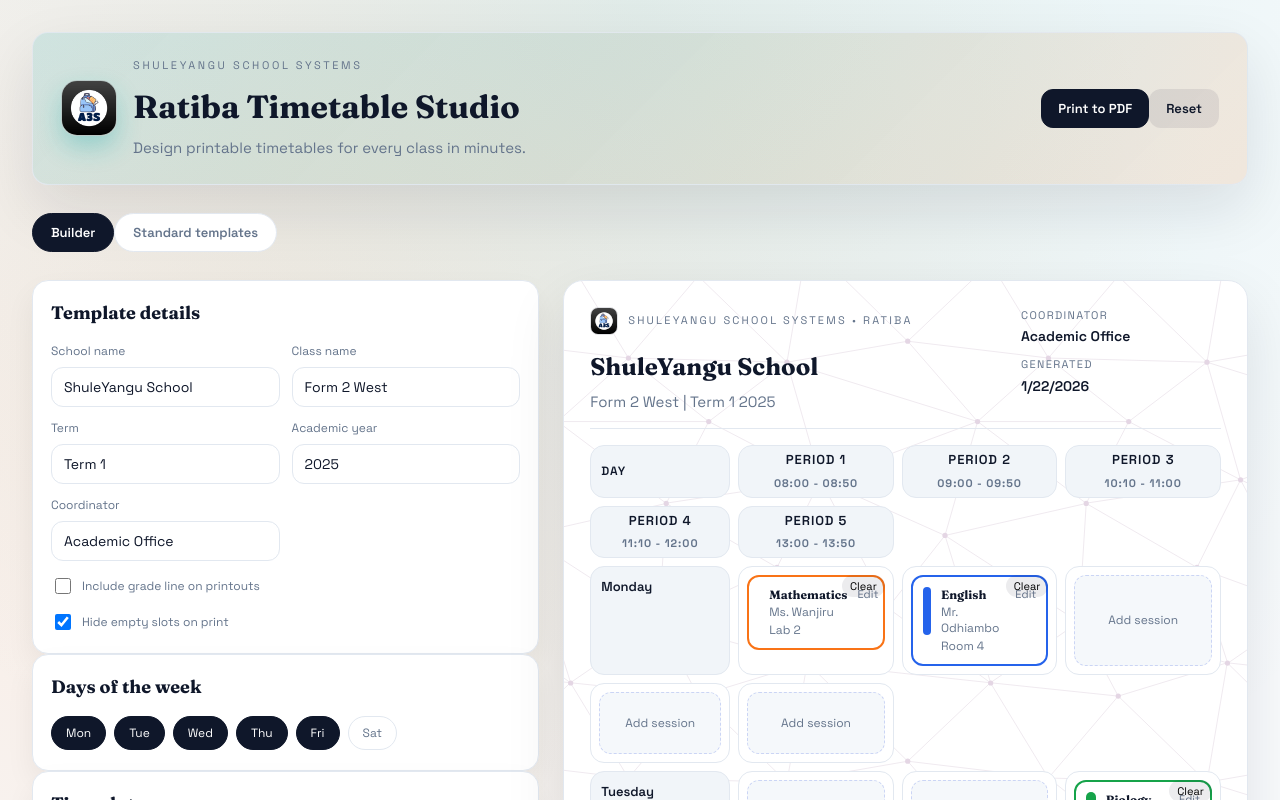
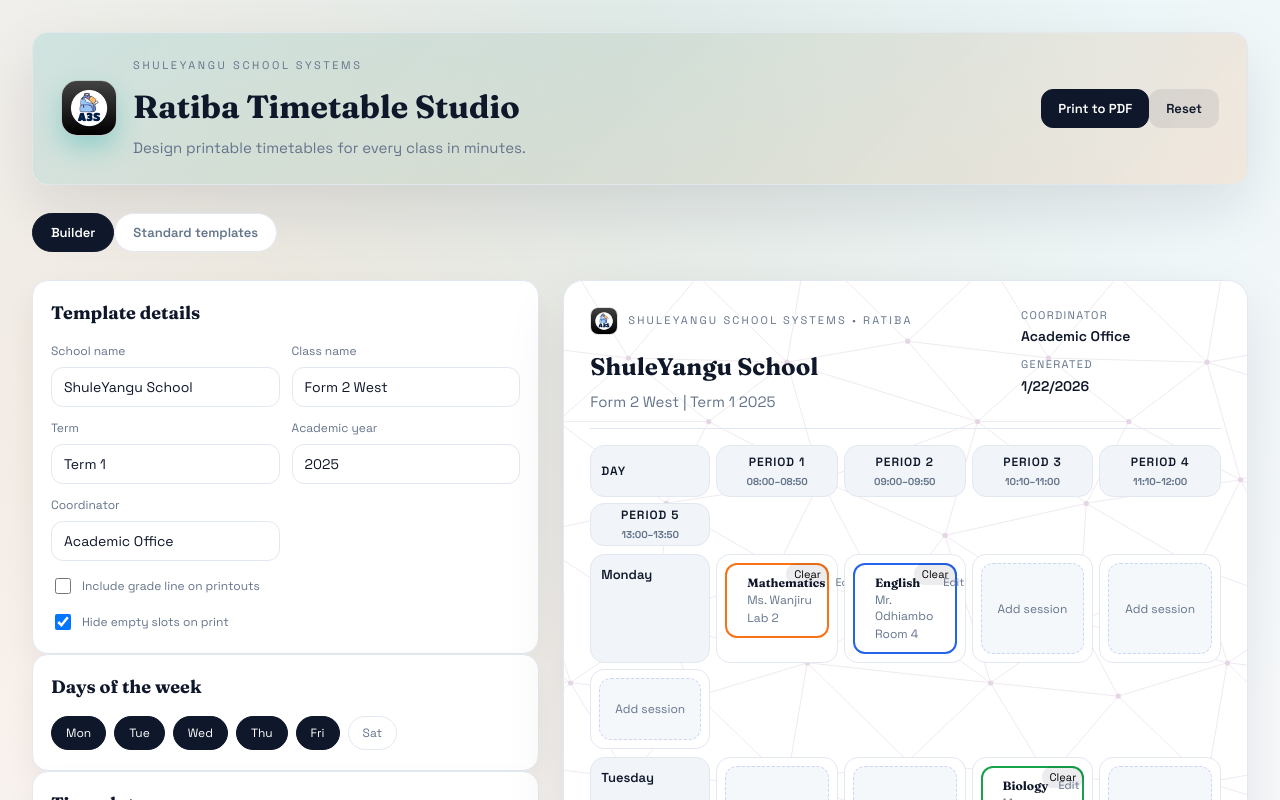
Before and after one commit to simlexx-k/shuleyangu-ratiba, a Vue app: page / in a window 1280 px wide. Shown: the top 800 px of the page. Built offline with nearby package versions, Linux system fonts and the light colour scheme.

Commit message:
style: compact time headers

```diff
--- a/src/App.vue
+++ b/src/App.vue
@@ -317,7 +317,19 @@ const newSlot = reactive({
 
 const activeDays = computed(() => template.value.days.filter(day => day.active))
 
-const getStandardTimeHeaders = (standard) => standard.rows.map(row => row.time)
+const formatTimeHeader = (value) => {
+  const text = String(value || '').trim()
+  if (!text.includes('-')) return text
+  return text.replace(/\s*-\s*/g, '–')
+}
+
+const formatTimeRange = (start, end) => {
+  if (!start && !end) return ''
+  if (!start || !end) return `${start || ''}${end || ''}`
+  return `${start}–${end}`
+}
+
+const getStandardTimeHeaders = (standard) => standard.rows.map(row => formatTimeHeader(row.time))
 
 const getStandardDayRows = (standard) => {
   return standard.days.map((day, dayIndex) => ({
@@ -465,7 +477,9 @@ const buildStandardTemplateHtml = (standard) => {
       </div>
     `
     : ''
-  const headerCells = standard.rows.map(row => `<th>${escapeHtml(row.time)}</th>`).join('')
+  const headerCells = standard.rows
+    .map(row => `<th>${escapeHtml(formatTimeHeader(row.time))}</th>`)
+    .join('')
   const rows = standard.days
     .map((day, dayIndex) => {
       const cells = standard.rows
@@ -551,9 +565,16 @@ const buildStandardTemplateHtml = (standard) => {
           .meta-label { text-transform: uppercase; letter-spacing: 0.16em; font-size: 9px; }
           .meta-value { font-weight: 600; color: var(--ink); }
           .meta-line { display: inline-block; min-width: 140px; border-bottom: 1px dashed var(--line); height: 14px; }
-          table { width: 100%; border-collapse: collapse; margin-top: 18px; font-size: 12px; position: relative; z-index: 1; }
-          th, td { border: 1px solid var(--line); padding: 9px 10px; text-align: left; vertical-align: top; }
-          th { background: var(--paper-alt); text-transform: uppercase; letter-spacing: 0.08em; font-size: 10px; color: var(--muted); }
+          table { width: 100%; border-collapse: collapse; margin-top: 18px; font-size: 11px; position: relative; z-index: 1; }
+          th, td { border: 1px solid var(--line); padding: 7px 8px; text-align: left; vertical-align: top; }
+          th {
+            background: var(--paper-alt);
+            text-transform: uppercase;
+            letter-spacing: 0.08em;
+            font-size: 9px;
+            color: var(--muted);
+            white-space: nowrap;
+          }
           tbody tr:nth-child(even) td { background: #fbfdff; }
           td.day { font-weight: 600; background: var(--paper-alt); min-width: 130px; }
           td.is-break { background: var(--break); font-weight: 600; }
@@ -978,8 +999,10 @@ const shouldShowSlotRange = (slot) => {
             <div class="grid-row header">
               <div class="grid-cell day">Day</div>
               <div v-for="slot in template.timeSlots" :key="slot.id" class="grid-cell time">
-                <div class="slot-label">{{ slot.label }}</div>
-                <div v-if="shouldShowSlotRange(slot)" class="slot-time">{{ slot.start }} - {{ slot.end }}</div>
+                <div class="slot-label">{{ formatTimeHeader(slot.label) }}</div>
+                <div v-if="shouldShowSlotRange(slot)" class="slot-time">
+                  {{ formatTimeRange(slot.start, slot.end) }}
+                </div>
               </div>
             </div>
 
--- a/src/assets/main.css
+++ b/src/assets/main.css
@@ -371,7 +371,9 @@
   background: #f1f5f9;
   text-transform: uppercase;
   letter-spacing: 0.08em;
-  font-size: 10px;
+  font-size: 9px;
+  padding: 6px 8px;
+  white-space: nowrap;
 }
 
 .template-table td.day {
@@ -507,8 +509,8 @@
 
 .grid-row {
   display: grid;
-  grid-template-columns: 140px repeat(auto-fit, minmax(120px, 1fr));
-  gap: 8px;
+  grid-template-columns: 120px repeat(auto-fit, minmax(100px, 1fr));
+  gap: 6px;
 }
 
 .grid-row.header {
@@ -529,13 +531,13 @@
 
 .grid-row.header .grid-cell.time {
   text-align: center;
-  padding: 4px 6px;
-  min-height: 44px;
+  padding: 2px 4px;
+  min-height: 40px;
   display: flex;
   flex-direction: column;
   align-items: center;
   justify-content: center;
-  gap: 4px;
+  gap: 2px;
 }
 
 .grid-cell {
@@ -560,14 +562,15 @@
 }
 
 .slot-label {
-  font-size: 13px;
+  font-size: 12px;
   font-weight: 600;
   white-space: nowrap;
 }
 
 .slot-time {
-  font-size: 11px;
+  font-size: 10px;
   color: var(--muted);
+  letter-spacing: -0.01em;
   white-space: nowrap;
 }
 
@@ -657,7 +660,7 @@
   }
 
   .grid-row {
-    grid-template-columns: 130px repeat(auto-fit, minmax(120px, 1fr));
+    grid-template-columns: 120px repeat(auto-fit, minmax(100px, 1fr));
   }
 }
 
@@ -668,7 +671,7 @@
   }
 
   .grid-row {
-    grid-template-columns: 120px repeat(auto-fit, minmax(110px, 1fr));
+    grid-template-columns: 110px repeat(auto-fit, minmax(96px, 1fr));
   }
 
   .sheet-header {
```
